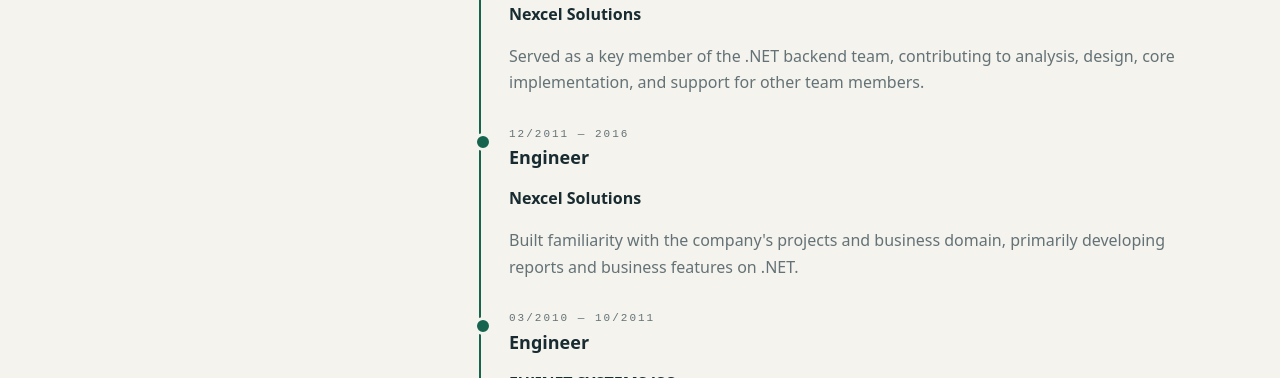
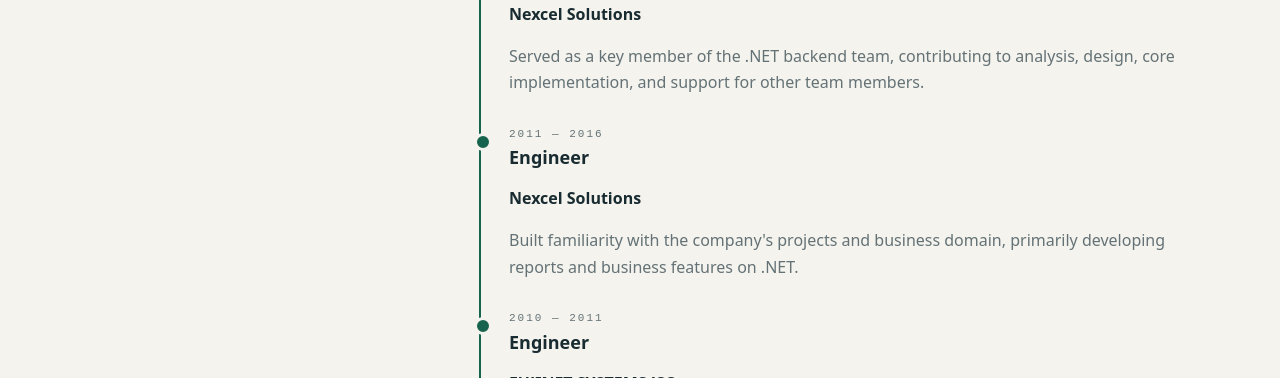
Before and after one commit to Darkluker5832/my-cv, a plain HTML site: page index.html in a window 1280 px wide. Shown: the part 1140-1518 px from the top of the page. Drawn offline with Linux system fonts and the light colour scheme.

Commit message:
fix: show employment dates as years only

```diff
--- a/index.html
+++ b/index.html
@@ -8,7 +8,7 @@
 <body><header><div class="brand"><i></i>Trương Huy Thịnh<span class="muted"> / Staff Software Engineer</span></div><nav role="tablist" aria-label="Portfolio"><button id="tab-profile" role="tab" aria-controls="profile" aria-selected="true" tabindex="0">01 — Hồ sơ</button><button id="tab-mailstation" role="tab" aria-controls="mailstation" aria-selected="false" tabindex="-1">02 — Mail Station</button><button id="tab-warehouse" role="tab" aria-controls="warehouse" aria-selected="false" tabindex="-1">03 — Data Warehouse</button><button id="tab-customer-setting" role="tab" aria-controls="customer-setting-case" aria-selected="false" tabindex="-1">04 — Customer Setting</button></nav><div class="header-actions"><div class="language-switch" data-language-switch role="group" aria-label="Ngôn ngữ"><button type="button" data-language="vi" lang="vi" aria-pressed="true">VI</button><button type="button" data-language="en" lang="en" aria-pressed="false">EN</button></div><button class="print" onclick="window.print()">In / Lưu PDF ↗</button></div></header>
 <main><section id="profile" role="tabpanel" aria-labelledby="tab-profile">
 <div class="hero"><div><div class="eyebrow">Engineering portfolio / .NET & distributed systems</div><h1>Trương Huy Thịnh.<br><em>Staff Software<br>Engineer.</em></h1><p class="lead">Phát triển phần mềm từ năm 2010, chuyên .NET/C# và hệ thống backend. Dẫn dắt thiết kế kiến trúc, trực tiếp triển khai chức năng cốt lõi và hướng dẫn đội ngũ trong các dự án hiện đại hóa hệ thống nghiệp vụ.</p><div class="pills"><span class="pill">C# / .NET</span><span class="pill">System Design</span><span class="pill">RabbitMQ</span><span class="pill">SQL Server</span></div></div><aside class="identity"><div class="small">Professional profile</div><div class="monogram">THT.</div><dl><div><dt>Chuyên môn</dt><dd>Backend Engineering · System Architecture</dd></div><div><dt>Địa điểm</dt><dd>Ho Chi Minh City, Vietnam</dd></div><div><dt>Liên hệ</dt><dd><a style="color:var(--lime)" href="mailto:tht5832@gmail.com">tht5832@gmail.com</a><br><a style="color:var(--lime)" href="tel:+84933772668">0933 772 668</a></dd></div></dl></aside></div>
-<section class="section split"><div><div class="eyebrow">01 / Experience</div><h2>Kinh nghiệm<br>làm việc</h2></div><div class="timeline"><article><div class="small muted">2020 — Hiện tại</div><h3>Staff Engineer</h3><p><b>Nexcel Solutions</b></p><p class="muted">Thiết kế hệ thống và phối hợp với PM/BA để thống nhất giải pháp kỹ thuật. Trực tiếp xây dựng nền tảng ban đầu và các chức năng cốt lõi; hướng dẫn kỹ thuật, review code của các thành viên và phụ trách triển khai production, trực hỗ trợ sau phát hành.</p></article><article style="margin-top:30px"><div class="small muted">2016 — 2020</div><h3>Senior Engineer</h3><p><b>Nexcel Solutions</b></p><p class="muted">Đảm nhiệm vai trò Key Member trong nhóm phát triển backend .NET; tham gia phân tích, thiết kế, triển khai các chức năng cốt lõi và hỗ trợ các thành viên trong nhóm.</p></article><article style="margin-top:30px"><div class="small muted">12/2011 — 2016</div><h3>Engineer</h3><p><b>Nexcel Solutions</b></p><p class="muted">Làm quen với các dự án và nghiệp vụ trong công ty; chủ yếu phát triển các trang báo cáo và chức năng nghiệp vụ trên nền tảng .NET.</p></article><article style="margin-top:30px"><div class="small muted">03/2010 — 10/2011</div><h3>Engineer</h3><p><b>FUJINET SYSTEMS JSC</b></p><p class="muted">Bắt đầu sự nghiệp ở vị trí fresher sau khi tốt nghiệp; chủ yếu phát triển các chức năng theo yêu cầu và đặc tả của dự án.</p></article></div></section>
+<section class="section split"><div><div class="eyebrow">01 / Experience</div><h2>Kinh nghiệm<br>làm việc</h2></div><div class="timeline"><article><div class="small muted">2020 — Hiện tại</div><h3>Staff Engineer</h3><p><b>Nexcel Solutions</b></p><p class="muted">Thiết kế hệ thống và phối hợp với PM/BA để thống nhất giải pháp kỹ thuật. Trực tiếp xây dựng nền tảng ban đầu và các chức năng cốt lõi; hướng dẫn kỹ thuật, review code của các thành viên và phụ trách triển khai production, trực hỗ trợ sau phát hành.</p></article><article style="margin-top:30px"><div class="small muted">2016 — 2020</div><h3>Senior Engineer</h3><p><b>Nexcel Solutions</b></p><p class="muted">Đảm nhiệm vai trò Key Member trong nhóm phát triển backend .NET; tham gia phân tích, thiết kế, triển khai các chức năng cốt lõi và hỗ trợ các thành viên trong nhóm.</p></article><article style="margin-top:30px"><div class="small muted">2011 — 2016</div><h3>Engineer</h3><p><b>Nexcel Solutions</b></p><p class="muted">Làm quen với các dự án và nghiệp vụ trong công ty; chủ yếu phát triển các trang báo cáo và chức năng nghiệp vụ trên nền tảng .NET.</p></article><article style="margin-top:30px"><div class="small muted">2010 — 2011</div><h3>Engineer</h3><p><b>FUJINET SYSTEMS JSC</b></p><p class="muted">Bắt đầu sự nghiệp ở vị trí fresher sau khi tốt nghiệp; chủ yếu phát triển các chức năng theo yêu cầu và đặc tả của dự án.</p></article></div></section>
 <section class="section"><div class="eyebrow">02 / Skills</div><h2>Technical skills</h2><h3>Kỹ năng chính</h3><ul class="tech-stacks"><li><strong>Backend:</strong> C#, .NET 7 / 8 / 9, ASP.NET MVC, ASP.NET Core, Minimal API, RESTful API.</li><li><strong>Database:</strong> Microsoft SQL Server, MySQL.</li><li><strong>Frontend:</strong> ReactJS, Next.js, Angular, jQuery.</li><li><strong>Architecture:</strong> Microservices, Distributed Systems, Configuration-driven Design, Task Queue, High Availability, Scale-out.</li><li><strong>Messaging & Scheduling:</strong> Rabbit MQ, EasyNetQ, Kafka, Cron Expression.</li><li><strong>Cache & NoSQL:</strong> Redis, Couchbase.</li></ul><h3 style="margin-top:28px">Kỹ năng bổ sung</h3><ul class="tech-stacks"><li><strong>DevOps:</strong> Docker, Kubernetes, GitLab CI/CD.</li></ul></section>
 <section class="section"><div class="eyebrow">03 / Projects</div><h2>Các dự án tiêu biểu</h2><article class="project"><span class="num">01</span><div><h3 id="customer-setting">Customer Setting</h3><div class="small muted">Web Technical Lead · 01/2020 — Hiện tại</div>
 <p>Phụ trách kỹ thuật phía web trong chương trình hiện đại hóa do ban giám đốc định hướng; chuyển Angular/.NET Framework 4 sang React/.NET 8, phối hợp với các team Database, QC và PM/BA.</p>
```
Also changed, not shown: portfolio-v2/index.html (+1 -1 lines).
